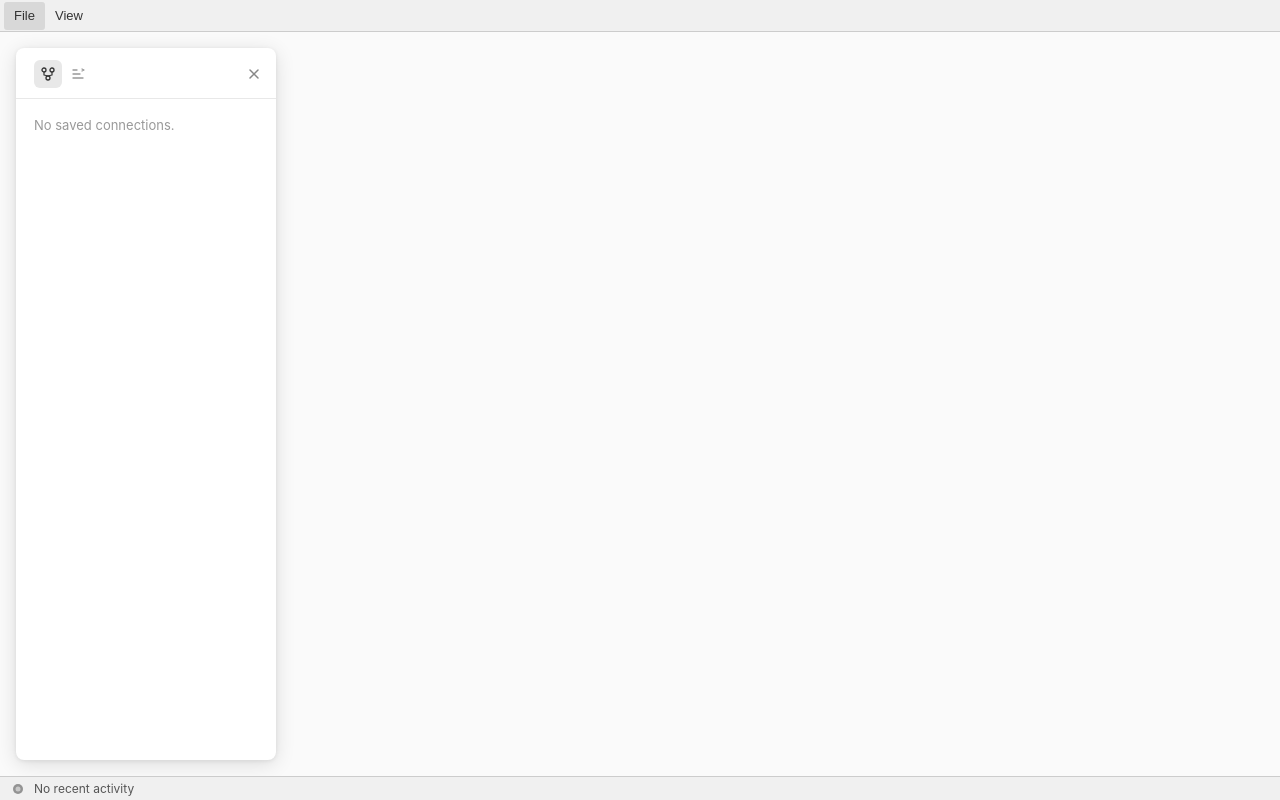
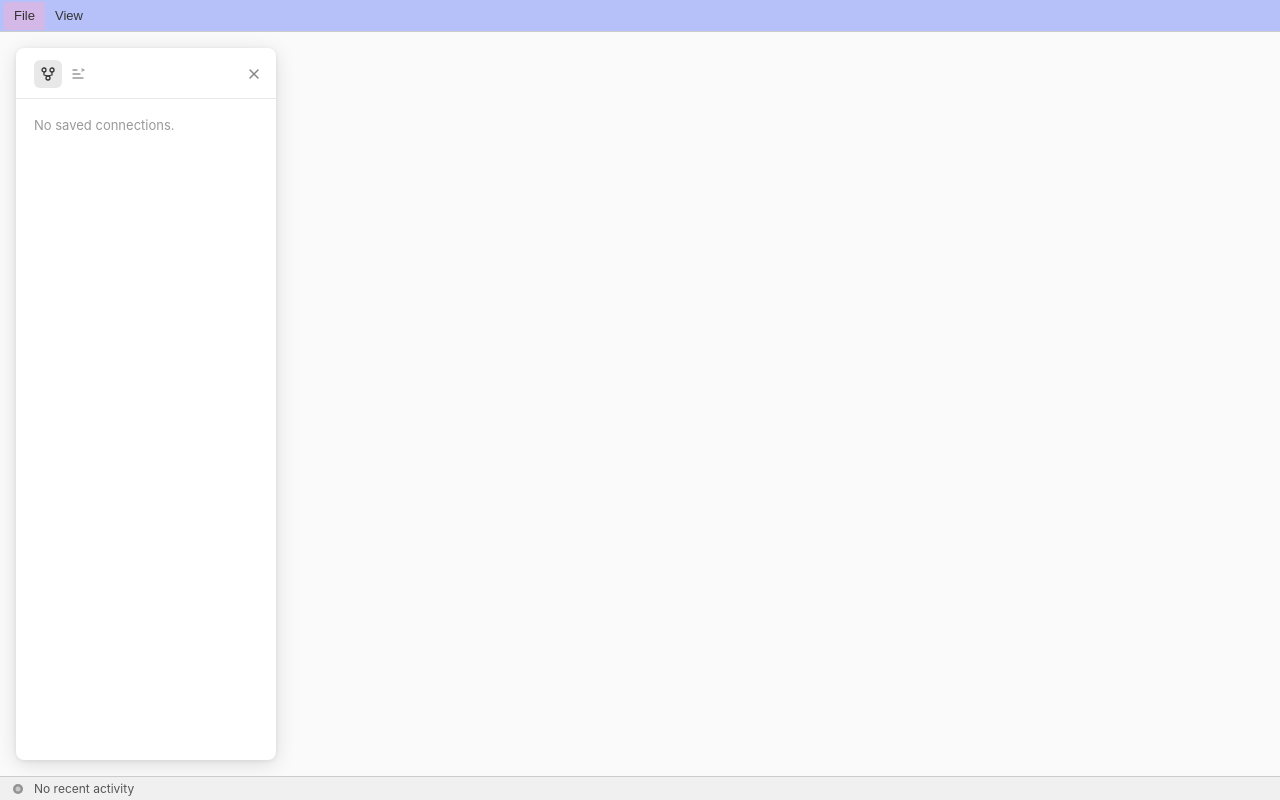
Before and after one commit to dssocool/data_protection_tool_036, a React (Vite) app in the folder DataProtectionTool.ControlCenter/frontend/: page / in a window 1280 px wide. In both pictures the pointer is over the button "File". Built offline with nearby package versions, Linux system fonts and the light colour scheme.

Commit message:
Update MenuBar styles for improved UI consistency
- Changed the background color of the menu bar to a softer shade for better aesthetics.
- Adjusted the hover and active state background color of menu buttons to enhance visual feedback during user interaction.

```diff
--- a/DataProtectionTool.ControlCenter/frontend/src/components/MenuBar.css
+++ b/DataProtectionTool.ControlCenter/frontend/src/components/MenuBar.css
@@ -1,7 +1,7 @@
 .menu-bar {
   display: flex;
   align-items: center;
-  background: #f0f0f0;
+  background: #b7c1f9;
   border-bottom: 1px solid #ccc;
   height: 32px;
   padding: 0 4px;
@@ -28,7 +28,7 @@
 
 .menu-top-button:hover,
 .menu-top-button.active {
-  background: #d8d8d8;
+  background: #d4b8e8;
 }
 
 /* Dropdown (first level, opens on click via React state) */
```
